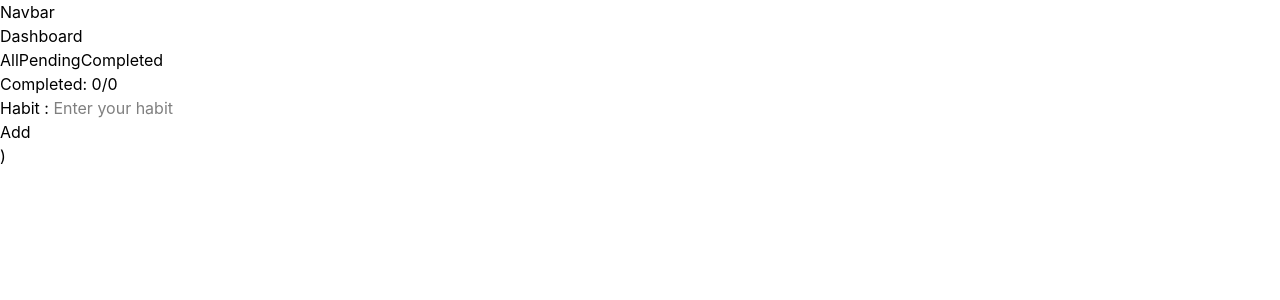
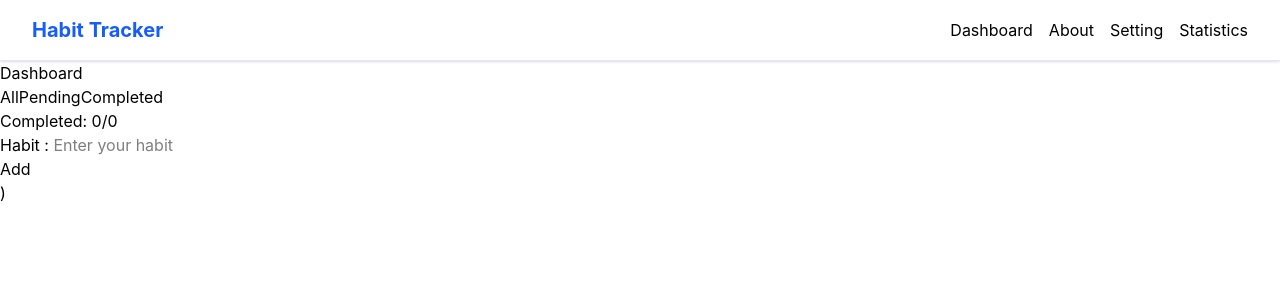
Before and after one commit to surajbhavake/React-Project, a React (Vite) app in the folder HabitTrackerWithRedux/: page / in a window 1280 px wide. Shown: the top 300 px of the page. Built offline with nearby package versions, Linux system fonts and the light colour scheme.

Commit message:
chore : done making nav bar

```diff
--- a/HabitTrackerWithRedux/src/components/Navbar.jsx
+++ b/HabitTrackerWithRedux/src/components/Navbar.jsx
@@ -1,9 +1,21 @@
 import React from 'react'
+import { Link } from 'react-router-dom'
 
 function Navbar() {
+
+
+
   return (
     <div>
-      <h1>Navbar</h1>
+     <nav className='bg-white shadow-sm border-b border-gray-200 flex justify-between items-center px-8 py-4'>
+      <Link to='/' className='text-xl font-bold text-blue-600'>Habit Tracker</Link>
+      <div className='flex gap-4'>
+      <Link to='/' className='hover:text-blue-600'>Dashboard</Link>
+      <Link to='/about' className='hover:text-blue-600'>About</Link>
+      <Link to= '/settings' className='hover:text-blue-600'>Setting</Link>
+      <Link to='/statistics' className='hover:text-blue-600'>Statistics</Link>
+      </div>
+     </nav>
     </div>
   )
 }
```
